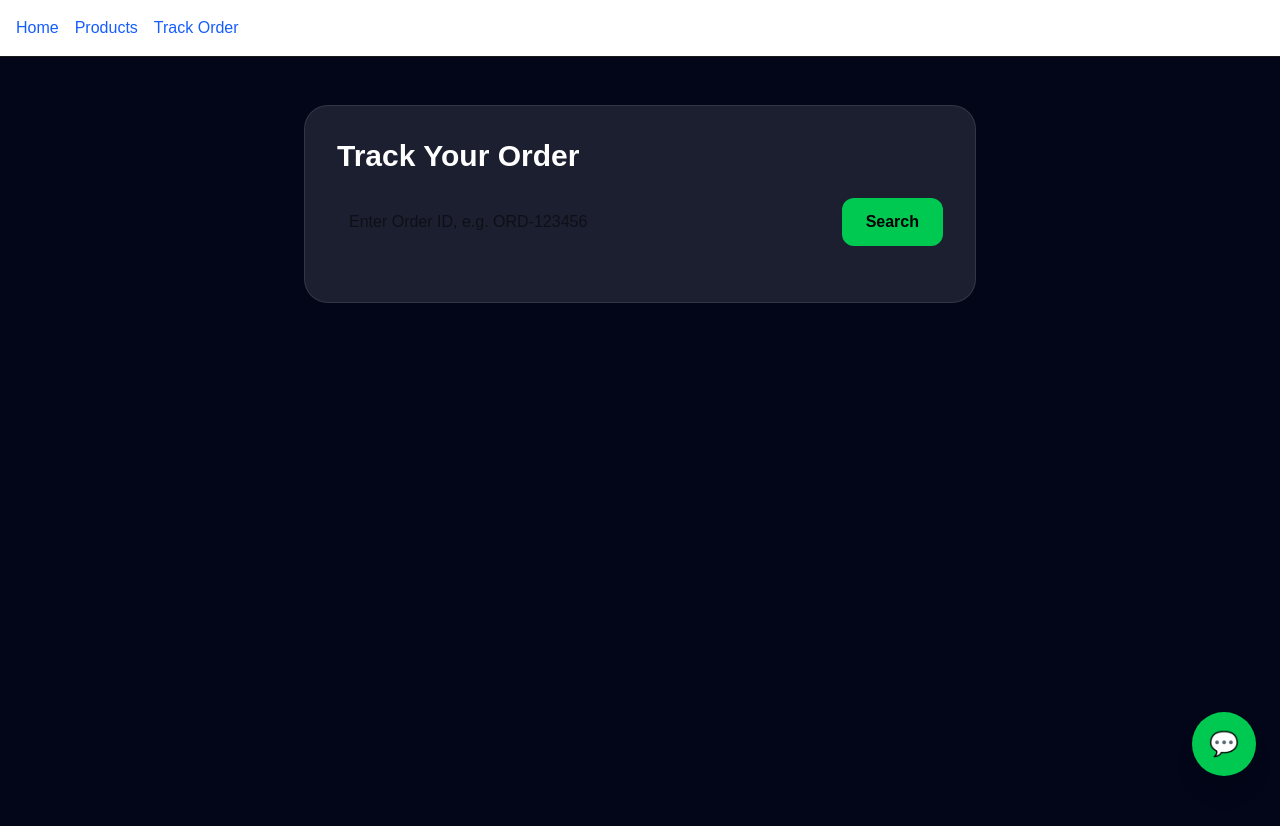
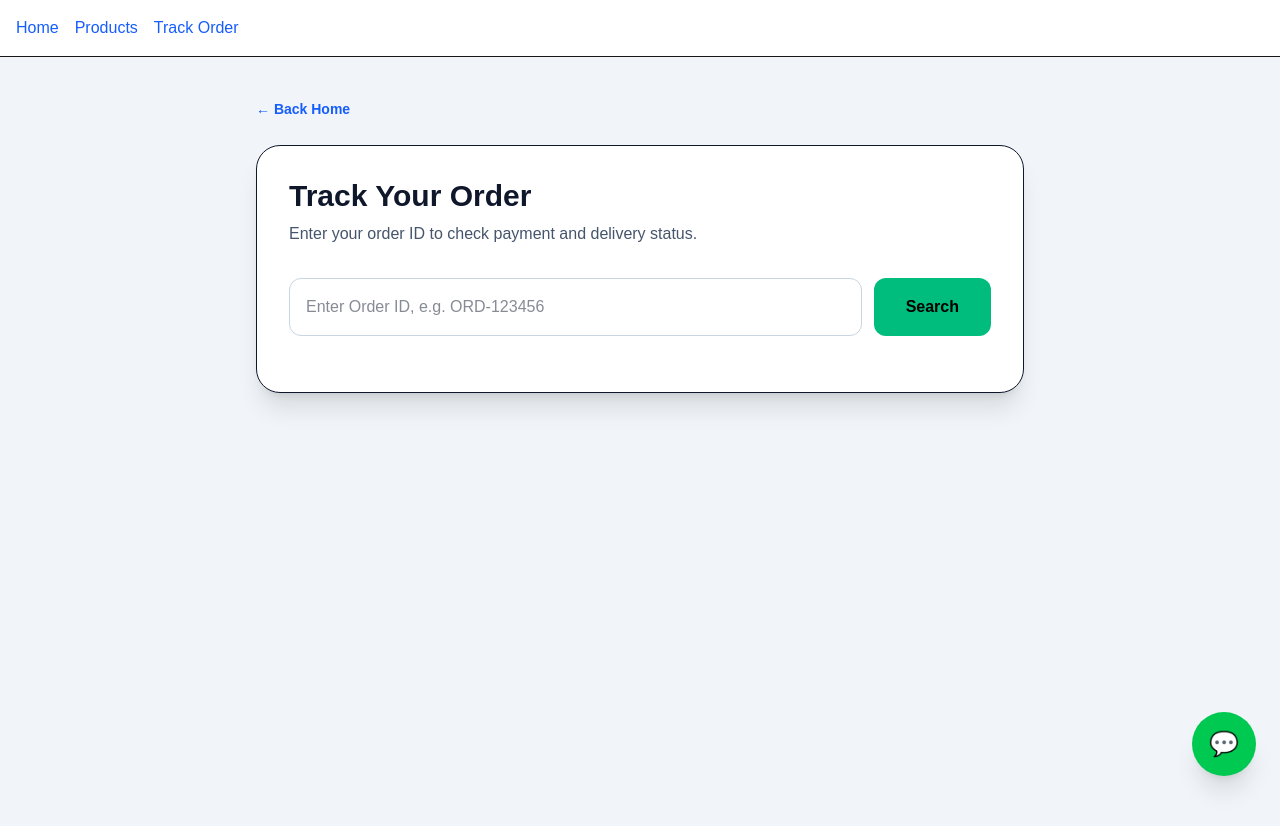
Before and after one commit to summitwang/Digital-Software-Deals, a Next.js app: page /track in a window 1280 px wide. Shown: the top 826 px of the page. Built offline with nearby package versions, Linux system fonts and the light colour scheme.

Commit message:
Update page.tsx

```diff
--- a/app/track/page.tsx
+++ b/app/track/page.tsx
@@ -2,6 +2,7 @@
 
 import { Suspense, useEffect, useState } from "react";
 import { useSearchParams } from "next/navigation";
+import Link from "next/link";
 
 type Order = {
   order_no: string;
@@ -18,6 +19,7 @@ function TrackContent() {
   const [orderNo, setOrderNo] = useState(defaultOrderId);
   const [order, setOrder] = useState<Order | null>(null);
   const [error, setError] = useState("");
+  const [loading, setLoading] = useState(false);
 
   async function searchOrder(value?: string) {
     const targetOrder = value || orderNo;
@@ -27,11 +29,16 @@ function TrackContent() {
       return;
     }
 
+    setLoading(true);
     setError("");
     setOrder(null);
 
-    const res = await fetch(`/api/track?orderNo=${encodeURIComponent(targetOrder)}`);
+    const res = await fetch(
+      `/api/track?orderNo=${encodeURIComponent(targetOrder)}`
+    );
+
     const data = await res.json();
+    setLoading(false);
 
     if (!res.ok) {
       setError(data.error || "Order not found");
@@ -48,13 +55,22 @@ function TrackContent() {
   }, []);
 
   return (
-    <main className="min-h-screen bg-slate-950 text-white px-6 py-12">
-      <div className="max-w-2xl mx-auto bg-white/10 border border-white/10 rounded-3xl p-8">
-        <h1 className="text-3xl font-bold mb-6">Track Your Order</h1>
+    <main className="min-h-screen bg-slate-100 px-6 py-10 text-slate-900">
+      <div className="max-w-3xl mx-auto">
+        <Link href="/" className="text-blue-600 text-sm font-semibold">
+          ← Back Home
+        </Link>
 
-        <div className="flex gap-3 mb-6">
+        <div className="mt-6 bg-white border rounded-3xl p-8 shadow-xl">
+          <h1 className="text-3xl font-extrabold mb-2">Track Your Order</h1>
+
+          <p className="text-slate-600 mb-8">
+            Enter your order ID to check payment and delivery status.
+          </p>
+
+          <div className="flex flex-col md:flex-row gap-3 mb-6">
             <input
-            className="flex-1 p-3 rounded-xl text-black"
+              className="flex-1 p-4 rounded-xl border border-slate-300 text-slate-900 outline-none focus:border-blue-500"
               placeholder="Enter Order ID, e.g. ORD-123456"
               value={orderNo}
               onChange={(e) => setOrderNo(e.target.value)}
@@ -62,46 +78,67 @@ function TrackContent() {
 
             <button
               onClick={() => searchOrder()}
-            className="bg-green-500 text-black font-bold px-6 rounded-xl"
+              disabled={loading}
+              className="bg-emerald-500 hover:bg-emerald-400 disabled:bg-slate-400 text-black font-extrabold px-8 py-4 rounded-xl"
             >
-            Search
+              {loading ? "Searching..." : "Search"}
             </button>
           </div>
 
           {error && (
-          <div className="bg-red-500/20 border border-red-500/30 rounded-2xl p-4 mb-4">
+            <div className="bg-red-50 border border-red-200 text-red-700 rounded-2xl p-4 mb-6">
               {error}
             </div>
           )}
 
           {order && (
-          <div className="bg-black/30 rounded-2xl p-6 space-y-4">
+            <div className="bg-slate-50 border rounded-2xl p-6 space-y-5">
               <div>
-              <p className="text-slate-400">Order ID</p>
-              <p className="text-xl font-bold text-green-400">{order.order_no}</p>
+                <p className="text-slate-500 text-sm">Order ID</p>
+                <p className="text-2xl font-extrabold text-emerald-600">
+                  {order.order_no}
+                </p>
               </div>
 
-            <div>
-              <p className="text-slate-400">Product</p>
+              <div className="grid md:grid-cols-2 gap-4">
+                <div className="bg-white border rounded-xl p-4">
+                  <p className="text-slate-500 text-sm">Product</p>
                   <p className="font-bold">{order.product}</p>
                 </div>
 
-            <div>
-              <p className="text-slate-400">Amount</p>
+                <div className="bg-white border rounded-xl p-4">
+                  <p className="text-slate-500 text-sm">Amount</p>
                   <p className="font-bold">${order.amount} USDT</p>
                 </div>
 
-            <div>
-              <p className="text-slate-400">Status</p>
-              <p className="font-bold uppercase text-yellow-400">{order.status}</p>
+                <div className="bg-white border rounded-xl p-4">
+                  <p className="text-slate-500 text-sm">Status</p>
+                  <p
+                    className={`font-extrabold uppercase ${
+                      order.status === "completed"
+                        ? "text-emerald-600"
+                        : "text-yellow-600"
+                    }`}
+                  >
+                    {order.status}
+                  </p>
                 </div>
 
-            <div>
-              <p className="text-slate-400">Created At</p>
-              <p>{new Date(order.created_at).toLocaleString()}</p>
+                <div className="bg-white border rounded-xl p-4">
+                  <p className="text-slate-500 text-sm">Created At</p>
+                  <p className="font-bold">
+                    {new Date(order.created_at).toLocaleString()}
+                  </p>
+                </div>
+              </div>
+
+              <div className="bg-blue-50 border border-blue-200 text-blue-700 rounded-xl p-4 text-sm">
+                If your payment has been submitted, please wait for manual
+                verification and delivery.
               </div>
             </div>
           )}
+        </div>
       </div>
     </main>
   );
@@ -109,7 +146,7 @@ function TrackContent() {
 
 export default function TrackPage() {
   return (
-    <Suspense fallback={<div>Loading...</div>}>
+    <Suspense fallback={<div className="p-10">Loading...</div>}>
       <TrackContent />
     </Suspense>
   );
```
Lines whose indentation alone changed are shown as unchanged.
